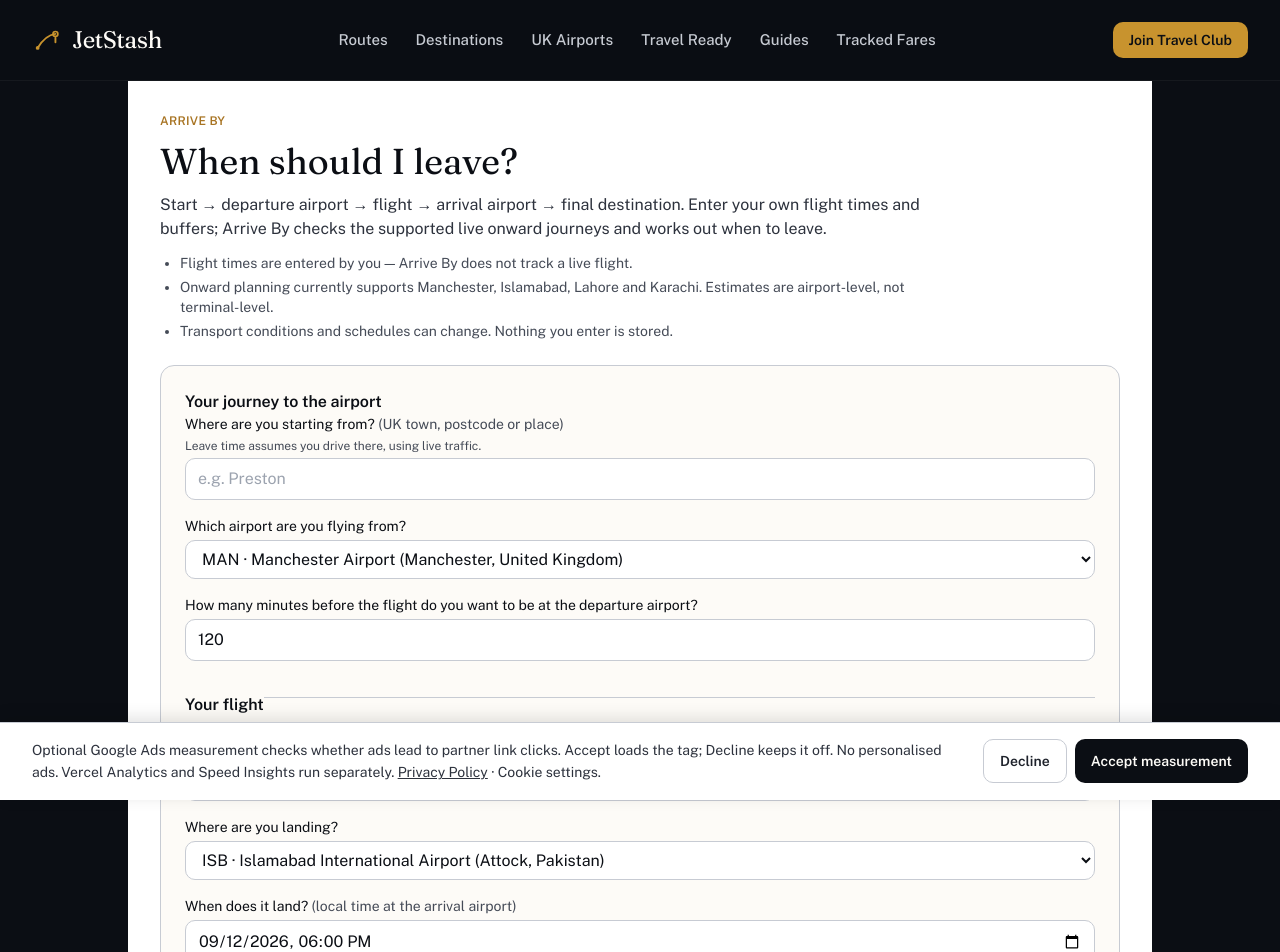
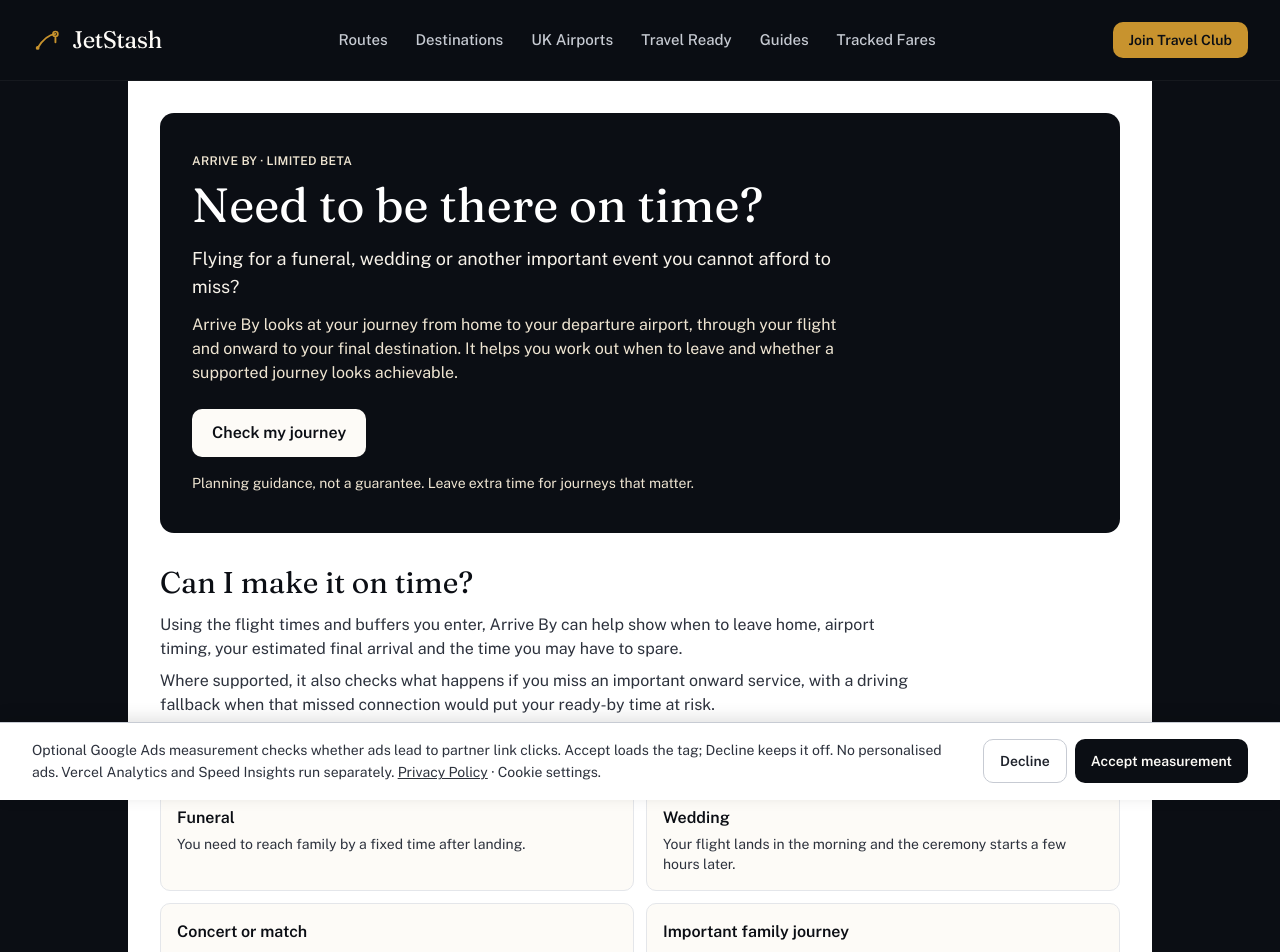
Before and after one commit to faiz403/jetstash-new, a Next.js app: page /arrive-by in a window 1280 px wide. Shown: the top 952 px of the page. Built offline with nearby package versions, Linux system fonts and the light colour scheme.

Commit message:
Improve Arrive By landing page and homepage discovery

```diff
--- a/components/arrive-by-full-journey.tsx
+++ b/components/arrive-by-full-journey.tsx
@@ -2,6 +2,7 @@
 
 import { useEffect, useMemo, useRef, useState, type FormEvent } from 'react';
 import Link from 'next/link';
+import { ArriveByIntroduction } from '@/components/arrive-by-introduction';
 import { calendarDayOffset, clockOf, dateLabelOf, describeDay } from '@/lib/arrive-by-journey/local-time';
 import type { AirportOption } from '@/lib/arrive-by-journey/airport-options';
 import type { PublicJourneyRoutePair } from '@/lib/arrive-by-journey/public-route-pairs';
@@ -177,8 +178,8 @@ export function ArriveByFullJourney({ departureAirports, arrivalAirports, initia
   }
 
   return <div className="mx-auto max-w-5xl bg-white px-4 py-8 text-ink-900 sm:px-8">
-    <p className="text-xs font-semibold uppercase tracking-wide text-brass-600">Arrive By</p>
-    <h1 className="mt-3 font-display text-3xl sm:text-4xl">When should I leave?</h1>
+    <ArriveByIntroduction />
+    <h2 id="arrive-by-planner" tabIndex={-1} className="scroll-mt-24 font-display text-3xl focus-visible:outline focus-visible:outline-2 focus-visible:outline-offset-4 focus-visible:outline-brass sm:text-4xl">When should I leave?</h2>
     <p className="mt-3 max-w-3xl text-ink-600">Start → departure airport → flight → arrival airport → final destination. Enter your own flight times and buffers; Arrive By checks the supported live onward journeys and works out when to leave.</p>
     <ul className="mt-3 max-w-3xl list-disc space-y-1 pl-5 text-sm text-ink-500">
       <li>Flight times are entered by you — Arrive By does not track a live flight.</li>
--- /dev/null
+++ b/components/arrive-by-introduction.tsx
@@ -0,0 +1,35 @@
+'use client';
+
+const examples = [
+  ['Funeral', 'You need to reach family by a fixed time after landing.'],
+  ['Wedding', 'Your flight lands in the morning and the ceremony starts a few hours later.'],
+  ['Concert or match', 'You have tickets for a fixed start time after your flight.'],
+  ['Important family journey', 'Someone is collecting you or you need to reach another town after landing.'],
+];
+
+export function ArriveByIntroduction() {
+  return <>
+    <section aria-labelledby="arrive-by-title" className="rounded-md bg-ink-900 px-5 py-8 text-white sm:px-8 sm:py-10">
+      <p className="text-xs font-semibold uppercase tracking-wide text-sand-200">Arrive By · Limited beta</p>
+      <h1 id="arrive-by-title" className="mt-3 max-w-2xl font-display text-4xl leading-tight sm:text-5xl">Need to be there on time?</h1>
+      <p className="mt-4 max-w-2xl text-lg text-sand-100">Flying for a funeral, wedding or another important event you cannot afford to miss?</p>
+      <p className="mt-3 max-w-2xl text-sand-200">Arrive By looks at your journey from home to your departure airport, through your flight and onward to your final destination. It helps you work out when to leave and whether a supported journey looks achievable.</p>
+      <a href="#arrive-by-planner" onClick={() => document.getElementById('arrive-by-planner')?.focus()} className="mt-6 inline-flex min-h-11 items-center rounded-sm bg-sand-50 px-5 py-3 font-semibold text-ink-900 hover:bg-sand-200 focus-visible:outline focus-visible:outline-2 focus-visible:outline-offset-4 focus-visible:outline-white">Check my journey</a>
+      <p className="mt-4 max-w-2xl text-sm text-sand-200">Planning guidance, not a guarantee. Leave extra time for journeys that matter.</p>
+    </section>
+
+    <section aria-labelledby="arrive-by-question" className="py-7 sm:py-8">
+      <h2 id="arrive-by-question" className="font-display text-2xl sm:text-3xl">Can I make it on time?</h2>
+      <p className="mt-3 max-w-3xl text-ink-600">Using the flight times and buffers you enter, Arrive By can help show when to leave home, airport timing, your estimated final arrival and the time you may have to spare.</p>
+      <p className="mt-2 max-w-3xl text-ink-600">Where supported, it also checks what happens if you miss an important onward service, with a driving fallback when that missed connection would put your ready-by time at risk.</p>
+      <p className="mt-3 max-w-3xl text-sm text-ink-600">Results can be ESTIMATE ONLY or CANNOT CONFIRM. Flight delays, queues and changing transport conditions can affect your journey. You enter your flight times yourself; this is not live flight tracking.</p>
+      <div className="mt-5 grid gap-3 sm:grid-cols-2">
+        {examples.map(([title, description]) => <div key={title} className="min-w-0 rounded-sm border border-ink-100 bg-sand-50 p-4">
+          <h3 className="font-semibold text-ink-900">{title}</h3>
+          <p className="mt-1 text-sm text-ink-600">{description}</p>
+        </div>)}
+      </div>
+      <p className="mt-3 text-sm text-ink-600">An important appointment can need the same careful timing.</p>
+    </section>
+  </>;
+}
--- a/components/homepage-v2/homepage-sections.tsx
+++ b/components/homepage-v2/homepage-sections.tsx
@@ -95,8 +95,8 @@ const JOURNEY_CHECKS: { icon: typeof Plane; title: string; body: string; href?:
   },
   {
     icon: Clock,
-    title: 'Door-to-destination timing',
-    body: 'Plan when to leave home for a supported international journey, using your own flight times.',
+    title: 'Need to be somewhere by a certain time?',
+    body: 'Flying for a wedding, funeral, event or important appointment? Check when you should leave and whether your full journey looks achievable. Available for supported journeys in limited beta.',
     href: '/arrive-by',
     linkLabel: 'Try Arrive By',
   },
```
Also changed, not shown: 2 other files (tests, documents, lock files or other folders).
